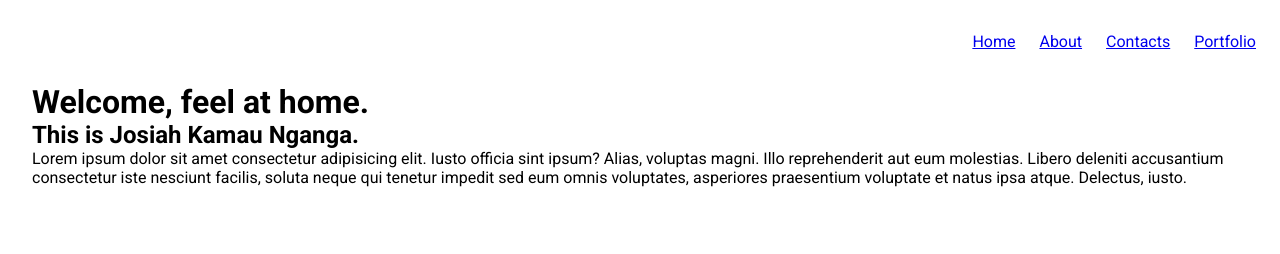
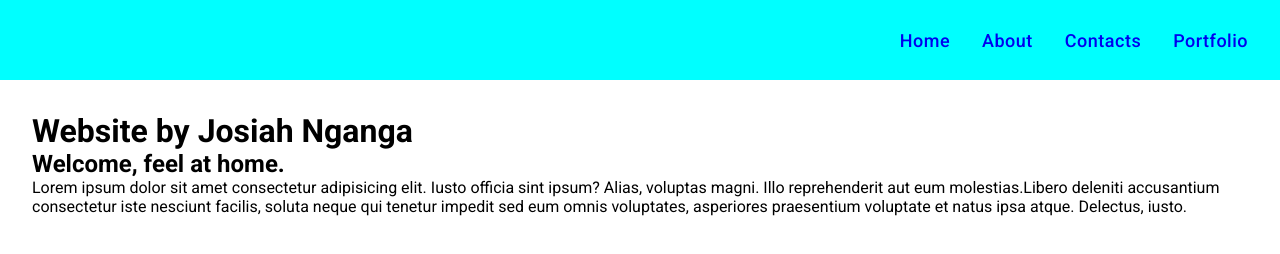
Before and after one commit to spectr-e/my-portfolio, a plain HTML site: page index.html in a window 1280 px wide. Drawn offline with Linux system fonts and the light colour scheme.

Commit message:
Add basic HTML, CSS and JavaScript files

```diff
--- a/index.html
+++ b/index.html
@@ -19,15 +19,6 @@
       </ol>
     </nav>
     <main>
-      <h1>Welcome, feel at home.</h1>
-      <h2>This is Josiah Kamau Nganga.</h2>
-      <p>
-        Lorem ipsum dolor sit amet consectetur adipisicing elit. Iusto officia
-        sint ipsum? Alias, voluptas magni. Illo reprehenderit aut eum molestias.
-        Libero deleniti accusantium consectetur iste nesciunt facilis, soluta
-        neque qui tenetur impedit sed eum omnis voluptates, asperiores
-        praesentium voluptate et natus ipsa atque. Delectus, iusto.
-      </p>
     </main>
   </body>
 </html>
--- a/script.js
+++ b/script.js
@@ -0,0 +1,11 @@
+const h1 = document.createElement("h1");
+h1.textContent = "Website by Josiah Nganga";
+document.querySelector("main").appendChild(h1);
+
+const h2 = document.createElement("h2");
+h2.textContent = "Welcome, feel at home.";
+document.querySelector("main").appendChild(h2);
+
+const p = document.createElement("p");
+p.textContent = `Lorem ipsum dolor sit amet consectetur adipisicing elit. Iusto officia sint ipsum? Alias, voluptas magni. Illo reprehenderit aut eum molestias.Libero deleniti accusantium consectetur iste nesciunt facilis, soluta neque qui tenetur impedit sed eum omnis voluptates, asperiores praesentium voluptate et natus ipsa atque. Delectus, iusto.`;
+document.querySelector("main").appendChild(p);
--- a/styles.css
+++ b/styles.css
@@ -1,15 +1,19 @@
-@import url('https://fonts.googleapis.com/css2?family=Roboto:wght@300;400;500;700&display=swap');
+@import url("https://fonts.googleapis.com/css2?family=Roboto:wght@300;400;500;700&display=swap");
 
 * {
   padding: 0px;
   margin: 0px;
-    font-family: 'Roboto', sans-serif;
+  font-family: "Roboto", sans-serif;
   box-sizing: border-box;
 }
 nav {
   display: flex;
+  height: 80px;
   justify-content: space-between;
-    margin: 32px 0 32px 0;
+  align-items: center;
+  margin: 0 0 32px 0;
+  background: cyan;
+  font-weight: 500;
 }
 main {
   margin: 0 32px;
@@ -19,5 +23,10 @@ ol {
   list-style-type: none;
 }
 li {
-    margin: 0 24px 0 0;
+  padding: 0 32px 0 0;
 }
+a {
+  text-decoration: none;
+  letter-spacing: 0.5px;
+  font-size: 18px;
+}
```
Also changed, not shown: Assets/bg1.jpg (added), 1 other file. Lines whose indentation alone changed are shown as unchanged.
